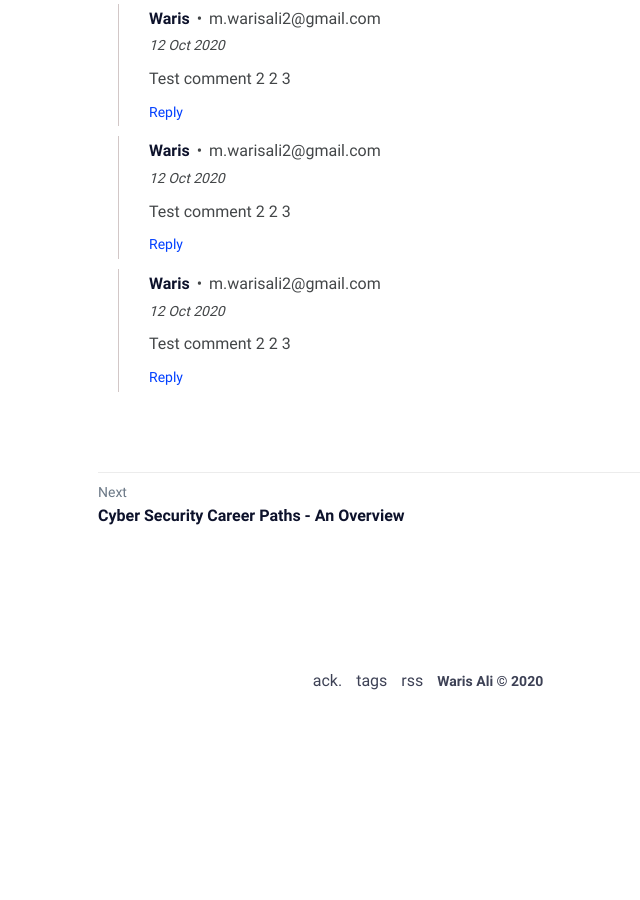
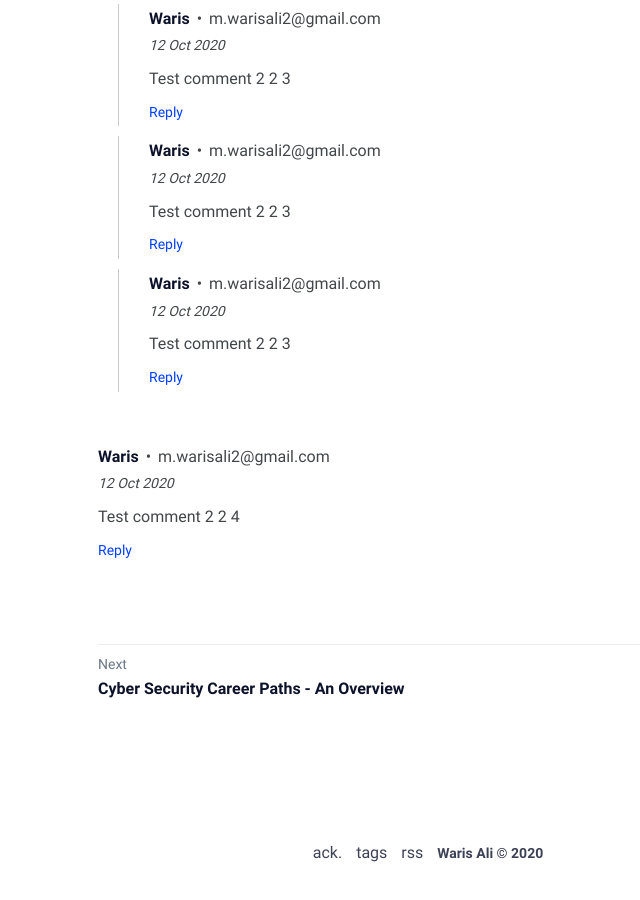
Before and after one commit to Waris-Ali-Tech/warisali.tech, a Jekyll site: the page built from _posts/2019-07-21-which-career-should-you-persue-in-it/2019-07-21-which-career-should-you-pursue-in-it.md, in a window 1280 px wide and 900 px high, scrolled down 5089 px. Shown: the whole window, without its empty margins (212-852 px from the left). Built offline with Jekyll 4.4.1, drawn with Linux system fonts in a browser that asks for light colours; before the commit the page ends 5816 px from its top, so only the background shows below that.

Commit message:
comment: Waris on which-career-should-you-pursue-in-it

```diff
--- a/_data/comments.yml
+++ b/_data/comments.yml
@@ -24,3 +24,11 @@ which-career-should-you-pursue-in-it:
       id: eaf9fc44-32af-48e1-849f-3c7ddb911fbd
       parent_id: 18b4cda6-e39f-4e8c-9000-116474c47c1f
     id: 18b4cda6-e39f-4e8c-9000-116474c47c1f
+  3f8e06e6-ecc7-4e2a-a38b-06a46568ba07:
+    post: which-career-should-you-pursue-in-it
+    name: Waris
+    comment: Test comment 2 2 4
+    timestamp: 12 Oct 2020
+    email: m.warisali2@gmail.com
+    replies: []
+    id: 3f8e06e6-ecc7-4e2a-a38b-06a46568ba07
```
